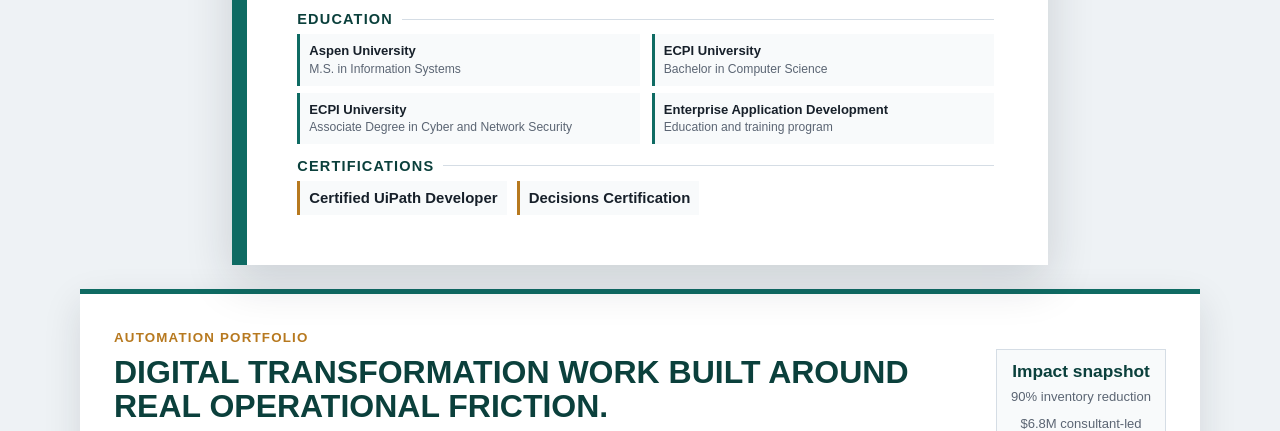
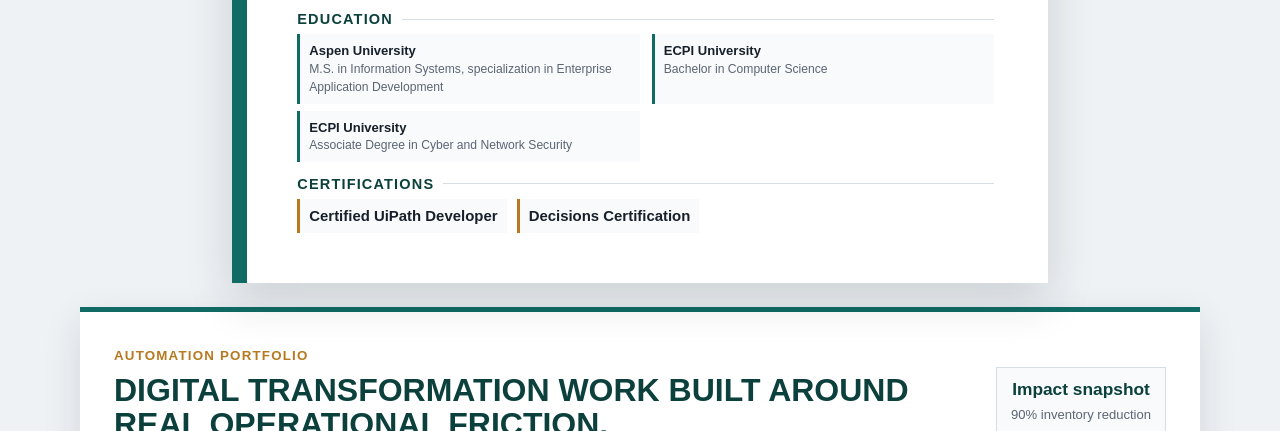
Before and after one commit to ericlane87/Eric-Lane, a plain HTML site: page Eric_Lane_AI_Automation_Consultant_Resume.html in a window 1280 px wide. Shown: the part 2094-2525 px from the top of the page. Drawn offline with Linux system fonts and the light colour scheme.

Commit message:
Refine roles and education

```diff
--- a/Eric_Lane_AI_Automation_Consultant_Resume.html
+++ b/Eric_Lane_AI_Automation_Consultant_Resume.html
@@ -1001,10 +1001,9 @@
       <section>
         <h2>Education</h2>
         <div class="education-list">
-          <div class="education-item"><strong>Aspen University</strong><span>M.S. in Information Systems</span></div>
+          <div class="education-item"><strong>Aspen University</strong><span>M.S. in Information Systems, specialization in Enterprise Application Development</span></div>
           <div class="education-item"><strong>ECPI University</strong><span>Bachelor in Computer Science</span></div>
           <div class="education-item"><strong>ECPI University</strong><span>Associate Degree in Cyber and Network Security</span></div>
-          <div class="education-item"><strong>Enterprise Application Development</strong><span>Education and training program</span></div>
         </div>
       </section>
 
```
Also changed, not shown: index.html (+1 -2 lines), Eric_Lane_AI_Automation_Consultant_ATS.txt, 3 other files.
